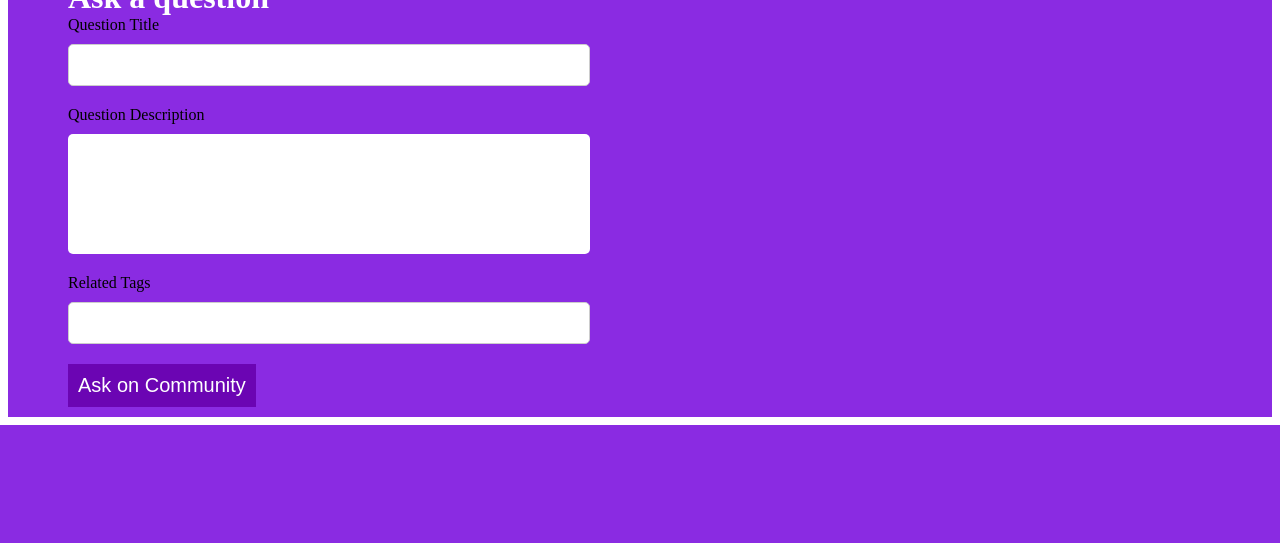
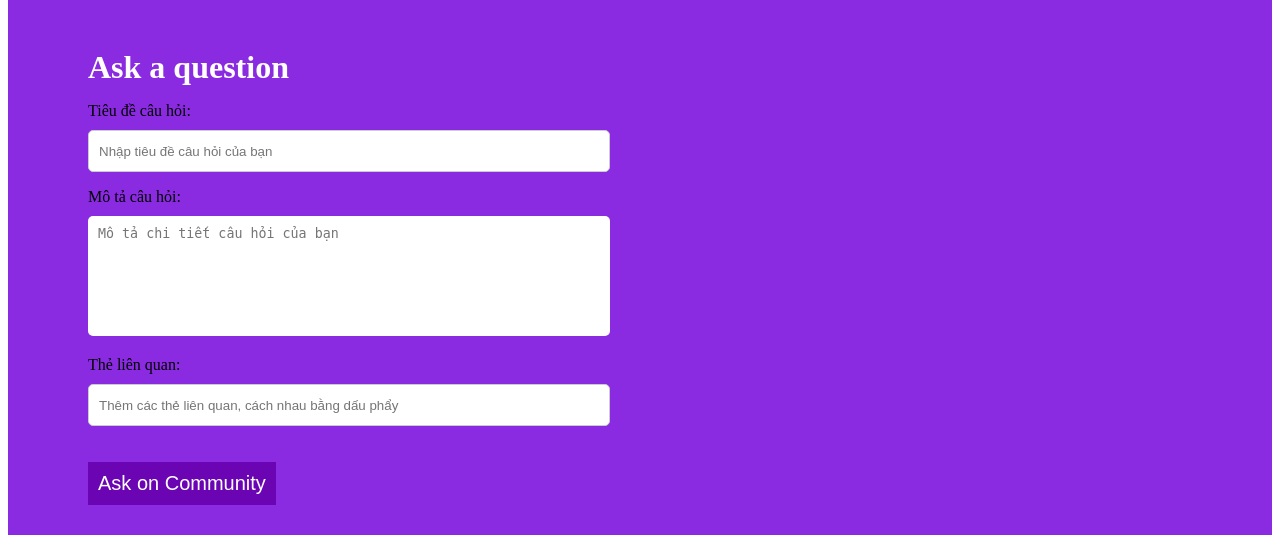
Before and after one commit to trungbb7/Dien_dan_cong_nghe, a Django app: page /askquestion/ in a window 1280 px wide. Shown: the part 385-928 px from the top of the page. Before the commit the page ends 810 px from the top, so only its background shows below. Run offline with Django 5.2, Linux system fonts and the light colour scheme.

Commit message:
reformat code

```diff
--- /dev/null
+++ b/comment/forms.py
@@ -0,0 +1,18 @@
+from django import forms
+
+
+from django import forms
+
+class QuestionForm(forms.Form):
+    question_title = forms.CharField(label='Tiêu đề câu hỏi', max_length=255, widget=forms.TextInput(attrs={
+        'class': 'form-control_question_title',
+        'placeholder': 'Nhập tiêu đề câu hỏi của bạn'
+    }))
+    question_description = forms.CharField(label='Mô tả câu hỏi', widget=forms.Textarea(attrs={
+        'class': 'form-control_question_description',
+        'placeholder': 'Mô tả chi tiết câu hỏi của bạn'
+    }))
+    related_tags = forms.CharField(label='Thẻ liên quan', max_length=255, required=False, widget=forms.TextInput(attrs={
+        'class': 'form-control_related_tags',
+        'placeholder': 'Thêm các thẻ liên quan, cách nhau bằng dấu phẩy'
+    }))
--- a/comment/static/comment/askquestion.css
+++ b/comment/static/comment/askquestion.css
@@ -2,7 +2,7 @@
   height: 100%;
   background-color: blueviolet;
   margin-top: 20px;
-  padding: 10px;
+  padding: 30px;
 }
 form {
   margin-left: 50px;
@@ -14,14 +14,7 @@ h1 {
   margin-left: 50px;
   margin-bottom: 0px;
 }
-.question_title__gray {
-  display: flex;
-  flex-direction: column;
-}
-.question_title__gray label {
-  color: black;
-}
-.question_title__gray input {
+input {
   height: 40px;
   width: 500px;
   border: 1px solid #ccc;
@@ -30,17 +23,9 @@ h1 {
   margin-top: 10px;
   border-radius: 5px;
 }
-.question_description__gray {
-  display: flex;
-  flex-direction: column;
-  margin-top: 20px;
-}
-.question_description__gray label {
-  color: black;
-}
-.question_description__gray textarea {
+.form-control_question_description {
   margin-top: 10px;
-  width: 518px;
+  width: 510px;
   height: 100px;
   padding-top: 10px;
   padding-bottom: 10px;
@@ -48,23 +33,7 @@ h1 {
   outline: none;
   border: none;
   resize: none;
-}
-.realatedTags__gray {
-  display: flex;
-  flex-direction: column;
-  margin-top: 20px;
-}
-.realatedTags__gray label {
-  color: black;
-}
-.realatedTags__gray input {
-  height: 40px;
-  width: 500px;
-  border: 1px solid #ccc;
-  border-radius: 5px;
-  padding: 0 10px;
-  margin-top: 10px;
-  border-radius: 5px;
+  padding-left: 10px;
 }
 button {
   color: white;
@@ -75,3 +44,6 @@ button {
   border: none;
   outline: none;
 }
+label {
+  display: block;
+}
--- a/comment/templates/comment/askquestion.html
+++ b/comment/templates/comment/askquestion.html
@@ -2,32 +2,14 @@
 {% load static %}
 {% block title %}Ask a question{% endblock %}
 {%block css %} <link rel="stylesheet" href="{% static 'comment/askquestion.css' %}"/> {% endblock %}
+
 {% block content %}
 <div class="form__content">
-<h1>Ask a question</h1>
-<form method="post">
-  {% csrf_token %} {{ form.as_p }}
-  <div class="question_title__gray">
-    <label for="question_title">Question Title</label>
-    <input type="text" name="question_title" value="{{ question_title }}" />
-  </div>
-  <div class="question_description__gray">
-    <label for="question_description">Question Description</label>
-    <textarea
-      name="question_description"
-      value="{{ question_description }}"
-    ></textarea>
-  </div>
-    <div class="realatedTags__gray">
-    <label for="realated Tags">Related Tags</label>
-    <input
-      name="related_tags"
-      value="{{ related_tags }}"
-    ></input>
-  </div>
-
-  <button type="submit">Ask on Community</button>
-</form>
+  <h1>Ask a question</h1>
+  <form method="post">
+    {% csrf_token %}
+    {{ form.as_p }}
+    <button type="submit">Ask on Community</button>
+  </form>
 </div>
-
 {% endblock %}
--- a/comment/urls.py
+++ b/comment/urls.py
@@ -3,5 +3,5 @@ from . import views
 
 urlpatterns = [
     path("", views.index),
-    path("askquestion/", views.askquestion),
+    path('askquestion/', views.ask_question, name='ask_question'),
 ]
--- a/comment/views.py
+++ b/comment/views.py
@@ -1,5 +1,6 @@
-from django.shortcuts import render
+from django.shortcuts import redirect, render
 
+from comment.forms import QuestionForm
 # Create your views here.
 
 
@@ -10,3 +11,21 @@ def index(request):
 
 def askquestion(request):
     return render(request, "comment/askquestion.html")
+
+
+
+def ask_question(request):
+    if request.method == 'POST':
+        form = QuestionForm(request.POST)
+        if form.is_valid():
+            # Xử lý dữ liệu hợp lệ
+            question_title = form.cleaned_data['question_title']
+            question_description = form.cleaned_data['question_description']
+            related_tags = form.cleaned_data['related_tags']
+
+
+            return redirect('comment/index.html')
+    else:
+        form = QuestionForm()
+
+    return render(request, 'comment/askquestion.html', {'form': form})
```
